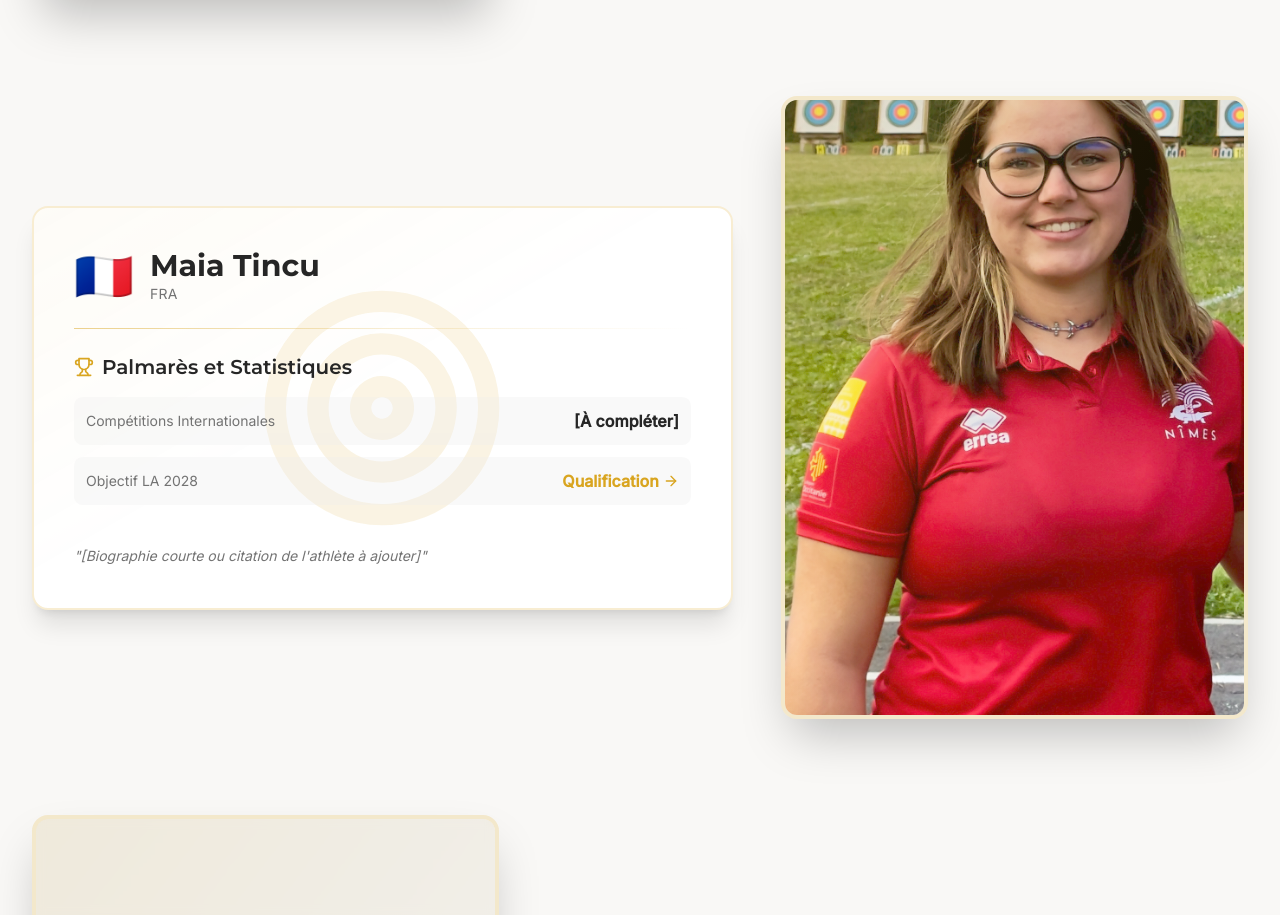
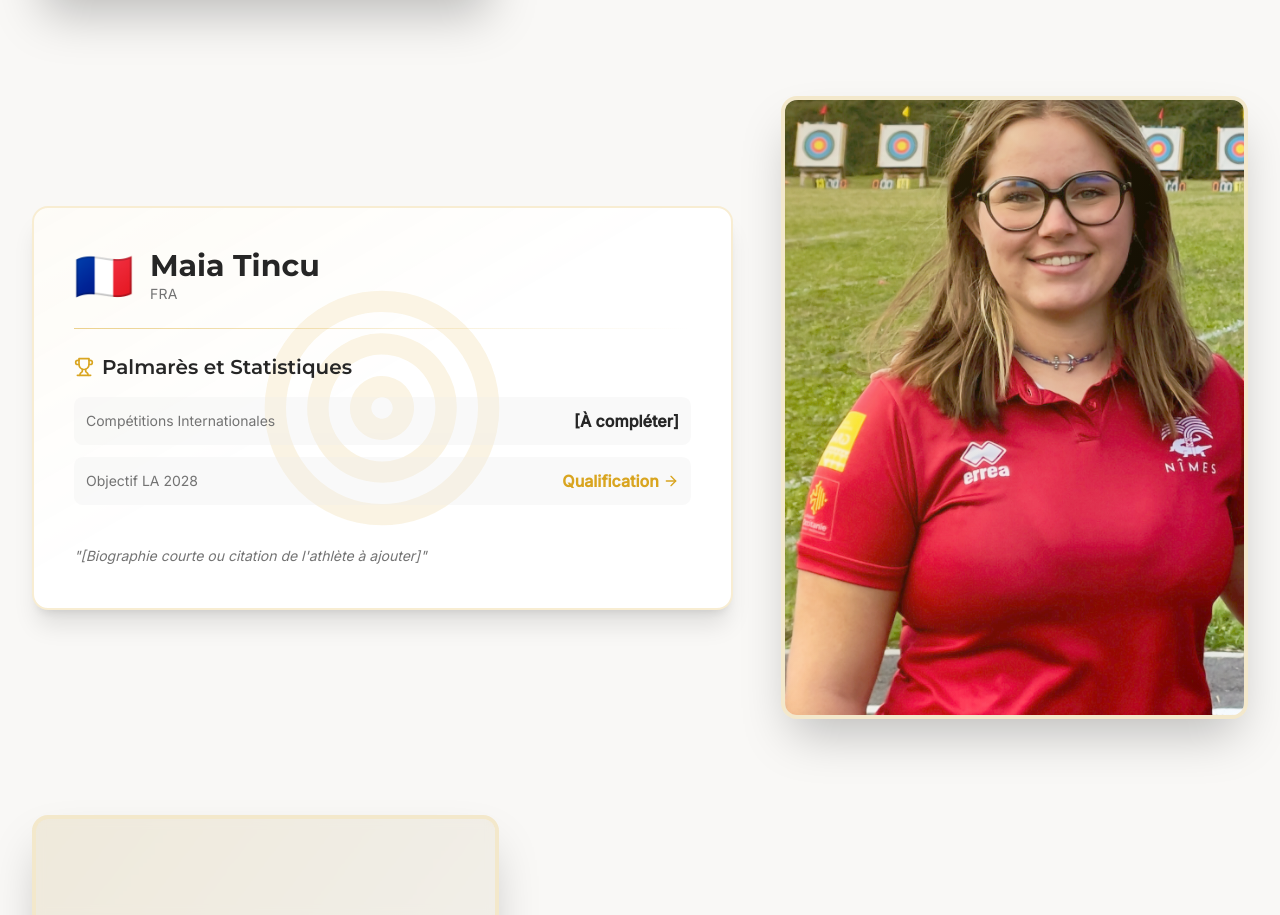
Before and after one commit to nc7hmwtkz4-dot/sg-367be137-3608-459c-9bca-cc2af1e0b7e2-1780337345, a Next.js app: page /los-angeles-2028 in a window 1280 px wide. Shown: the part 6934-7849 px from the top of the page. Built offline with nearby package versions, Linux system fonts and the light colour scheme; no server answers.

Commit message:
feat(data): adjust maia tincu photo position

```diff
--- a/src/pages/los-angeles-2028.tsx
+++ b/src/pages/los-angeles-2028.tsx
@@ -123,7 +123,9 @@ export default function LosAngeles2028({ athletes }: PageProps) {
                         <img
                           src={athlete.profileImage}
                           alt={athlete.name}
-                          className="w-full h-full object-cover"
+                          className={`w-full h-full object-cover ${
+                            athlete.name === "Maia Tincu" ? "object-[center_30%]" : ""
+                          }`}
                         />
                       ) : (
                         <div className="absolute inset-0 flex items-center justify-center bg-muted/50 backdrop-blur-sm">
```
